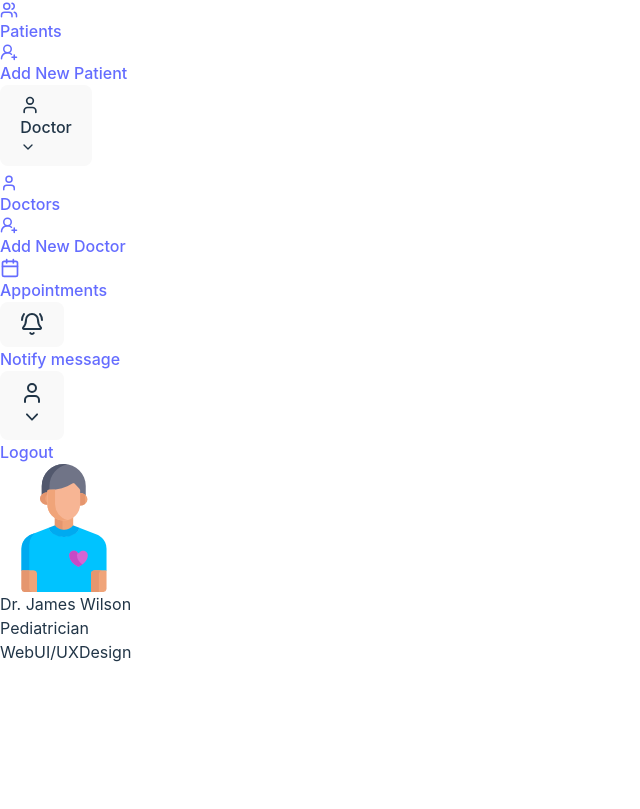
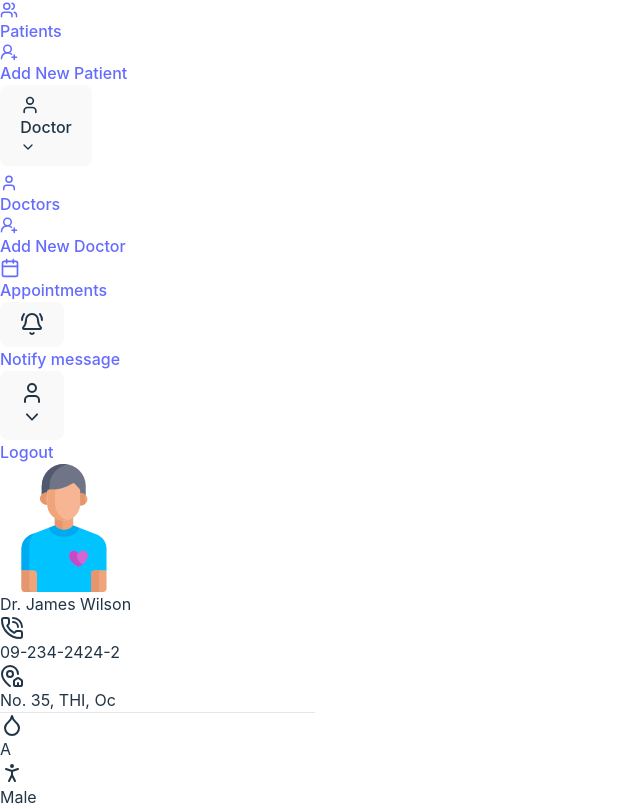
Before and after one commit to hewhounknown/react_pskm, a React (Vite) app: page /patients/profile in a window 1280 px wide. Shown: the part 189-998 px from the top of the page, without its empty margins (0-640 px from the left). Before the commit the page ends 853 px from the top, so only its background shows below. Built offline with nearby package versions, Linux system fonts and the light colour scheme.

Commit message:
[modified] contact card

```diff
--- a/src/components/cards/ContactCard.tsx
+++ b/src/components/cards/ContactCard.tsx
@@ -1,5 +1,10 @@
 import React from "react";
 import PatientIcon from "../../assets/imgs/patient1.png"
+import {
+    PhoneCallIcon,
+    MapPinHouse,
+    Droplet, PersonStanding} from "lucide-react";
+
 
 export const ContactCard: React.FC = () => {
     return (
@@ -9,12 +14,22 @@ export const ContactCard: React.FC = () => {
             </div>
             <div className="px-6 py-4">
                 <div className="text-xl font-semibold text-gray-800">Dr. James Wilson</div>
-                <p className="text-gray-600">Pediatrician</p>
-            </div>
+                <p className="text-gray-600 text-sm inline-flex items-center">
+                    < PhoneCallIcon /> 09-234-2424-2
+                </p>
+                <p className="text-gray-600 text-sm inline-flex items-center">
+                    < MapPinHouse /> No. 35, THI, Oc
+                </p>
+            </div> <hr />
             <div className="px-6 py-4">
-                <span className="inline-block px-2 py-1 font-semibold text-teal-900 bg-teal-200 rounded-full">Web</span>
-                <span className="inline-block px-2 py-1 font-semibold text-indigo-900 bg-indigo-200 rounded-full">UI/UX</span>
-                <span className=" px-2 py-1 font-semibold text-purple-900 bg-purple-200 rounded-full">Design</span>
+                <span className="bg-red-100 text-red-800 text-xs font-medium me-2 px-2.5 py-0.5 rounded
+                dark:bg-gray-700 dark:text-red-400 border border-red-400 inline-flex items-center">
+                  <Droplet />  A
+                </span>
+                <span className="bg-green-100 text-green-800 text-xs font-medium me-2 px-2.5 py-0.5 rounded
+                dark:bg-gray-700 dark:text-green-400 border border-green-400 inline-flex items-center">
+                   <PersonStanding /> Male
+                </span>
             </div>
         </div>
     )
```
